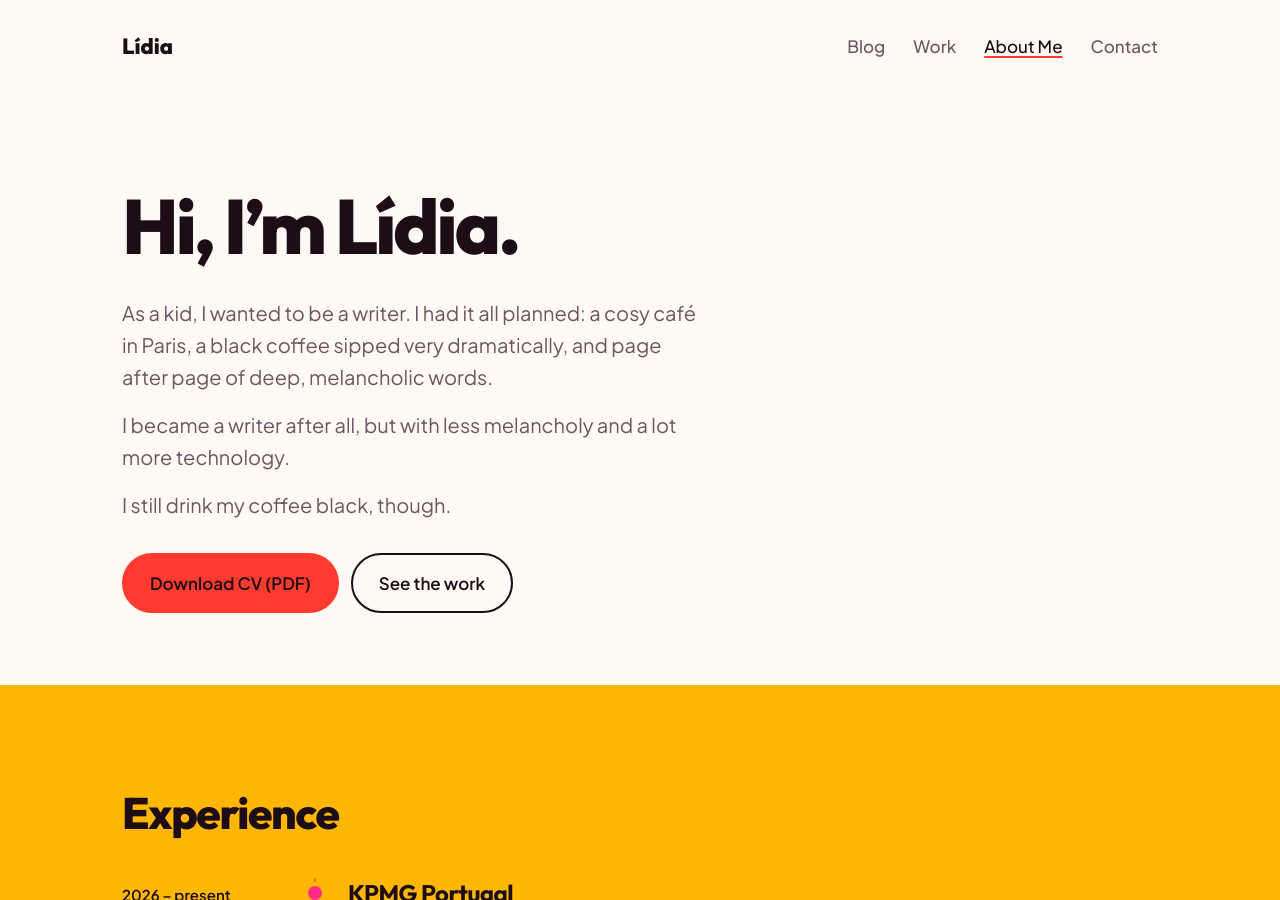
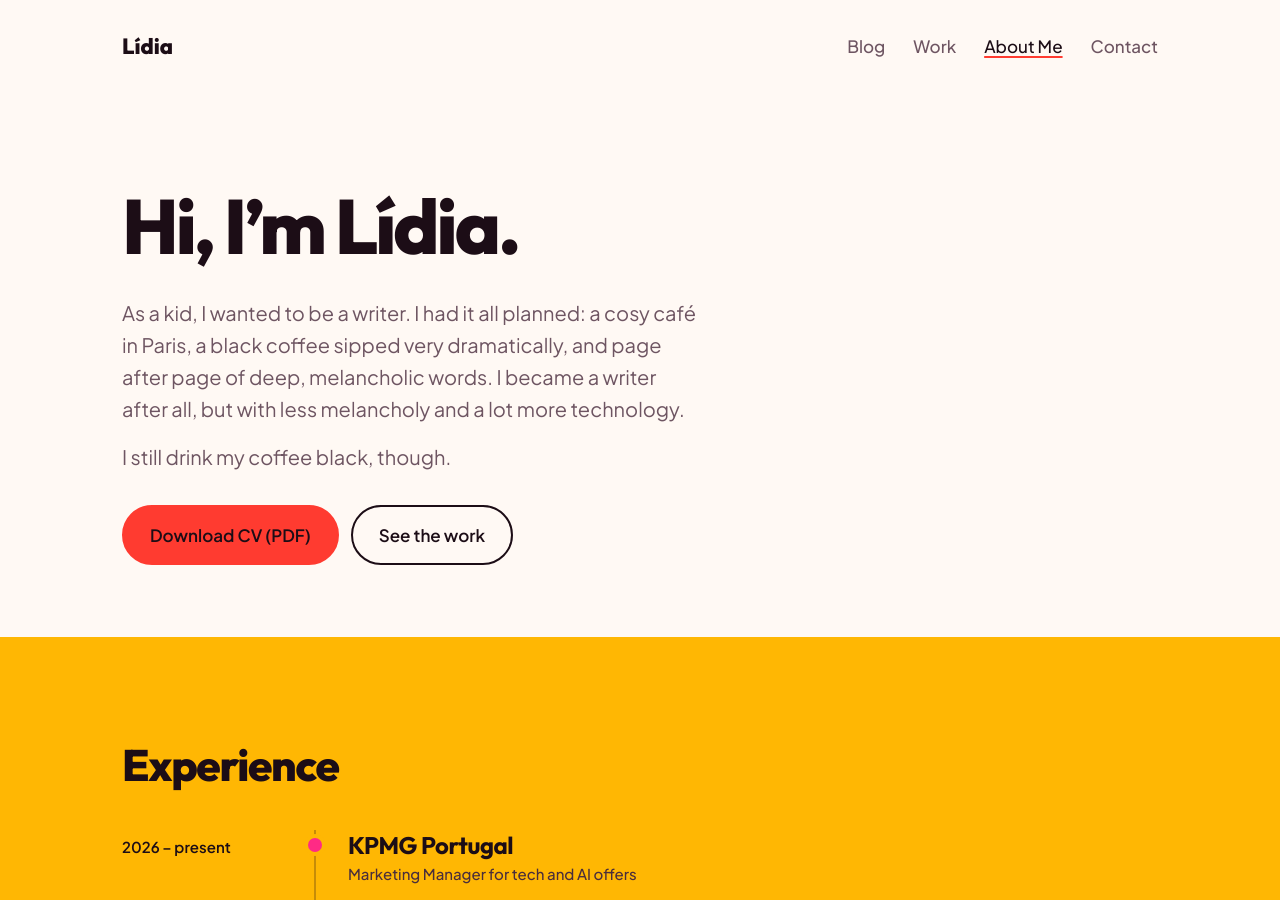
Before and after one commit to LidiaM211/lidiadias, a Jekyll site: the page built from about.html, in a window 1280 px wide and 900 px high. Built offline with Jekyll 4.4.1, drawn with Linux system fonts in a browser that asks for light colours.

Commit message:
Condense opening paragraphs in cv.yml
Merged two opening paragraphs into one for brevity.

```diff
--- a/_data/cv.yml
+++ b/_data/cv.yml
@@ -4,8 +4,7 @@
 
 # Abertura (cada linha é um parágrafo)
 abertura:
-  - "As a kid, I wanted to be a writer. I had it all planned: a cosy café in Paris, a black coffee sipped very dramatically, and page after page of deep, melancholic words."
-  - "I became a writer after all, but with less melancholy and a lot more technology."
+  - "As a kid, I wanted to be a writer. I had it all planned: a cosy café in Paris, a black coffee sipped very dramatically, and page after page of deep, melancholic words. I became a writer after all, but with less melancholy and a lot more technology."
   - "I still drink my coffee black, though."
 
 # Percurso profissional
```
